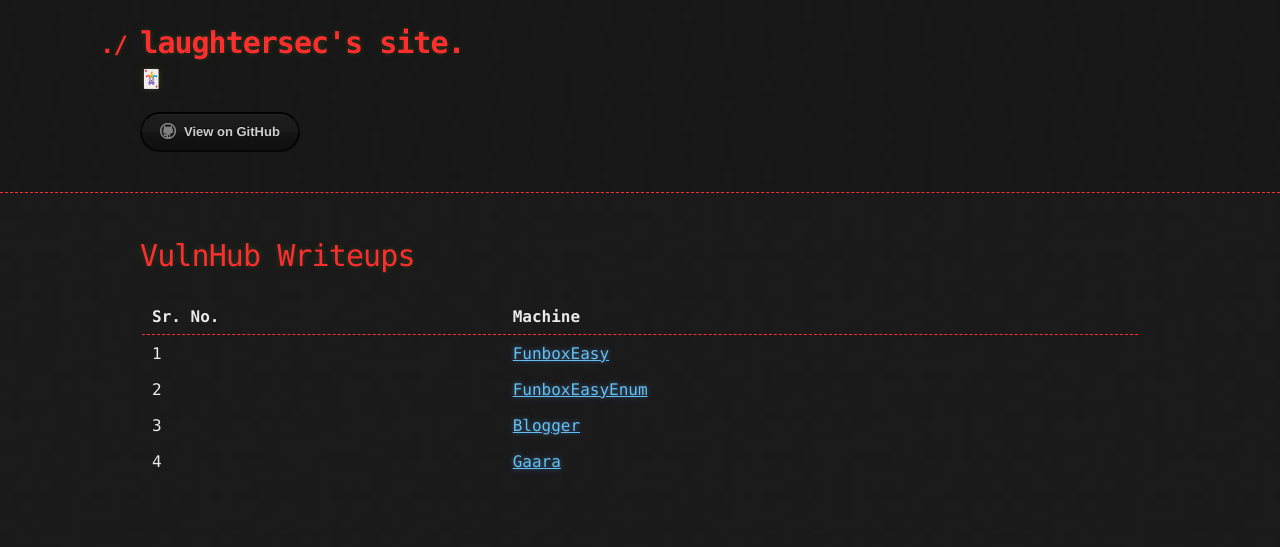
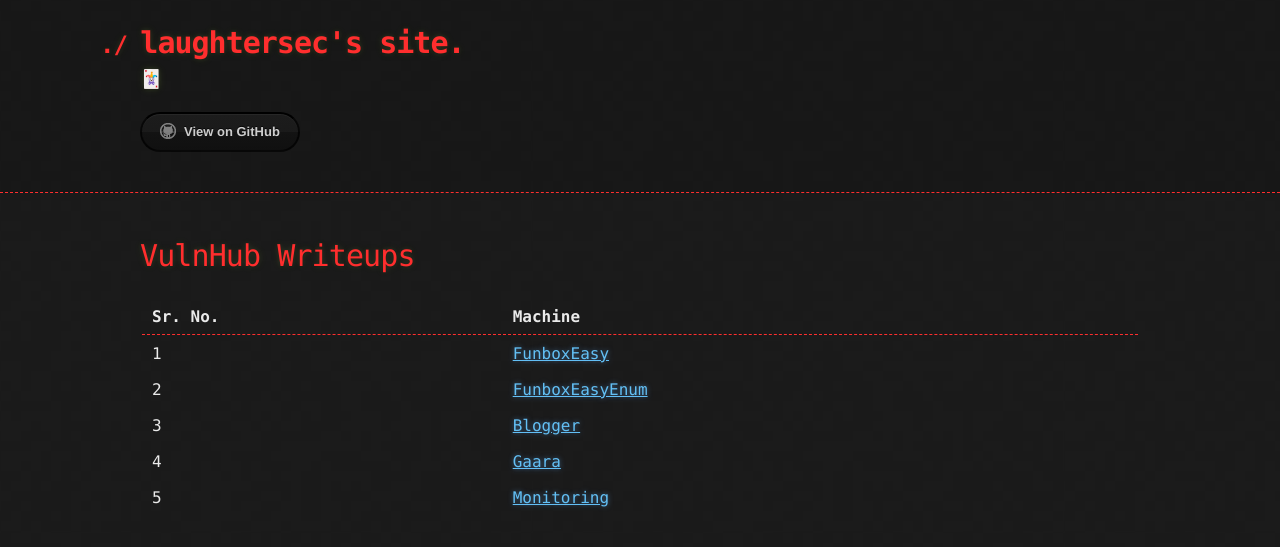
Before and after one commit to laughtersec/laughtersec.github.io, a Jekyll site: the page built from pages/vulnhub-writeups.md, in a window 1280 px wide. Shown: the top 547 px of the page. Built offline with Jekyll 4.4.1, drawn with Linux system fonts in a browser that asks for light colours; our own code applies the rules of GitHub Pages for plain Markdown files.

Commit message:
Update vulnhub-writeups.md

```diff
--- a/pages/vulnhub-writeups.md
+++ b/pages/vulnhub-writeups.md
@@ -6,3 +6,4 @@
 | 2       | [FunboxEasyEnum](FunboxEasyEnum.html) |
 | 3       | [Blogger](blogger.html)               |
 | 4       | [Gaara](gaara.html)                   |
+| 5       | [Monitoring](monitoring.html)         |
```
